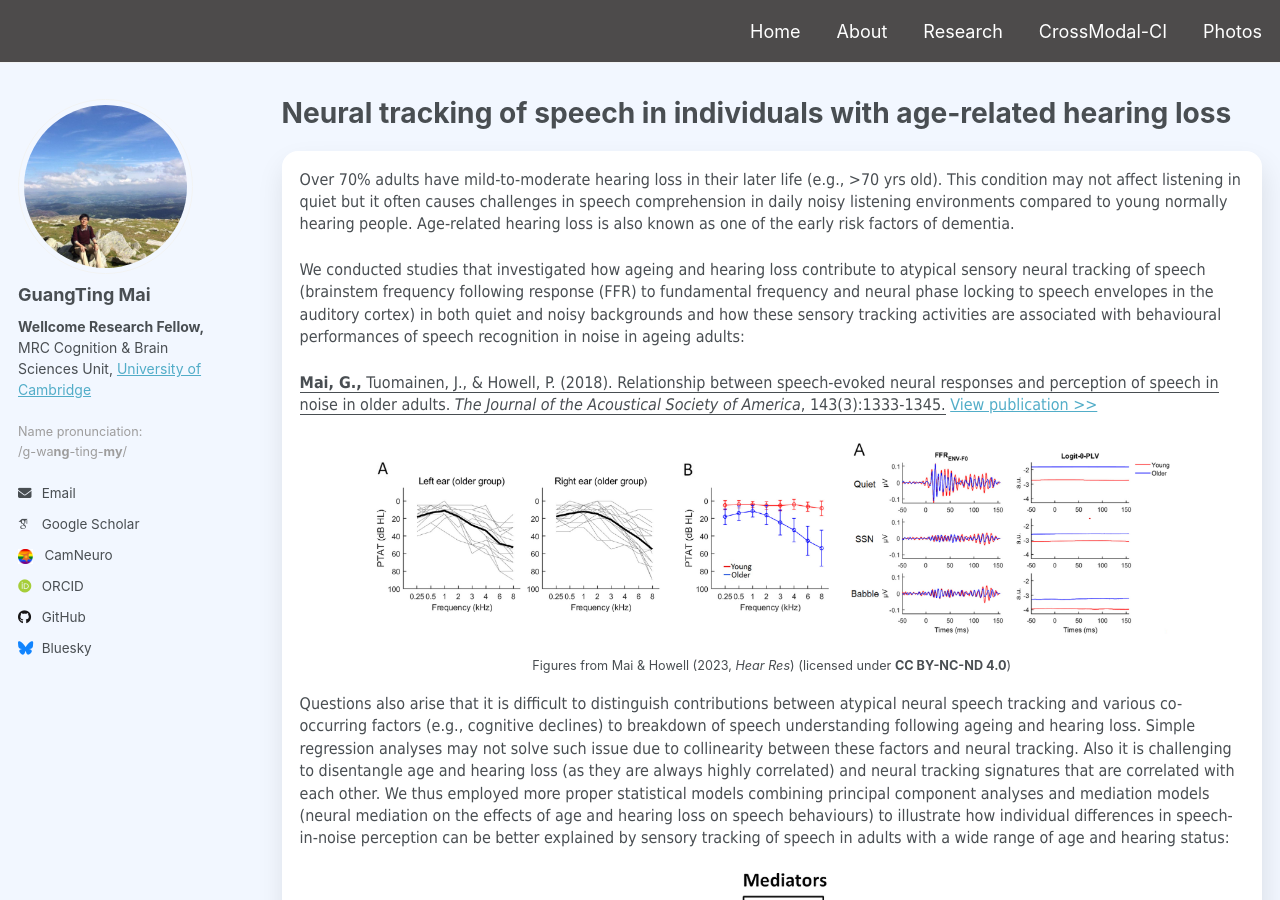
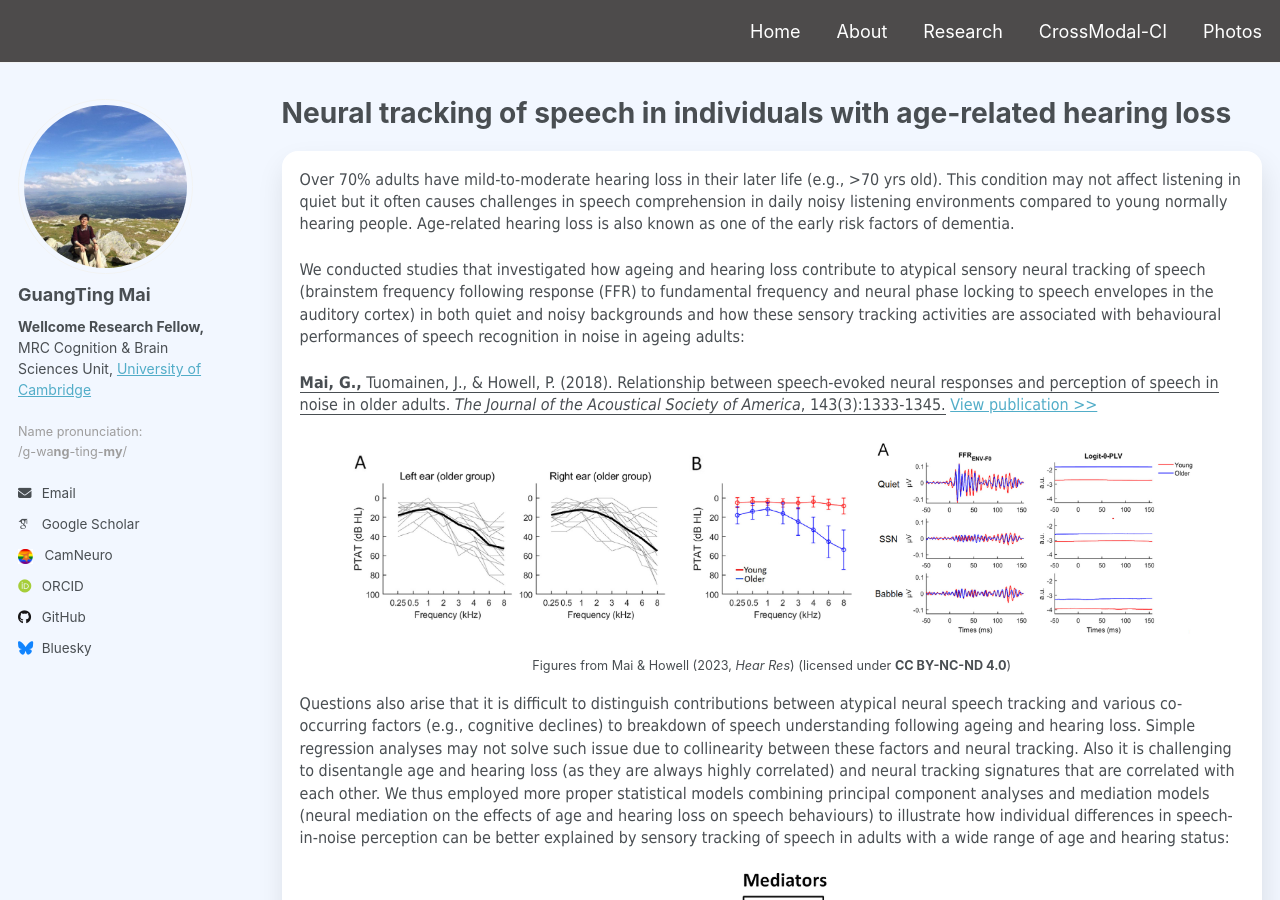
Before and after one commit to guangtingmai/guangtingmai.github.io, a Jekyll site: the page built from _pages/neuraltrack-hearingloss.html, in a window 1280 px wide and 900 px high. Built offline with Jekyll 4.4.1, drawn with Linux system fonts in a browser that asks for light colours; some web fonts are replaced.

Commit message:
Update neuraltrack-hearingloss.html

```diff
--- a/_pages/neuraltrack-hearingloss.html
+++ b/_pages/neuraltrack-hearingloss.html
@@ -14,7 +14,7 @@
   associated with behavioural performances of speech recognition in noise in ageing adults:</span></p>
 <p><span style="font-size: 12pt;font-family: Tahoma;line-height: 1.4;display: block;margin-bottom: 0.1vh"><u><strong>Mai, G.,</strong> Tuomainen, J., & Howell, P. (2018). Relationship between speech-evoked neural responses and perception of speech in noise in older adults. <i>The Journal of the Acoustical Society of America</i>, 143(3):1333-1345.</u> <a href="https://pubs.aip.org/asa/jasa/article-abstract/143/3/1333/609610/Relationship-between-speech-evoked-neural?redirectedFrom=fulltext">View publication >></a></span></p>
 <p align="center">
-  <img src="https://guangtingmai.github.io/images/HearRes1.png" width="50%">
+  <img src="https://guangtingmai.github.io/images/HearRes1.png" width="55%">
   <img src="https://guangtingmai.github.io/images/HearRes2.png" width="35%">
 </p>
 <p style="text-align:center;font-size:9.5pt;line-height:1.4;display: block;">Figures from Mai & Howell (2023, <i>Hear Res</i>) (licensed under <strong>CC BY-NC-ND 4.0</strong>)</p>
```
